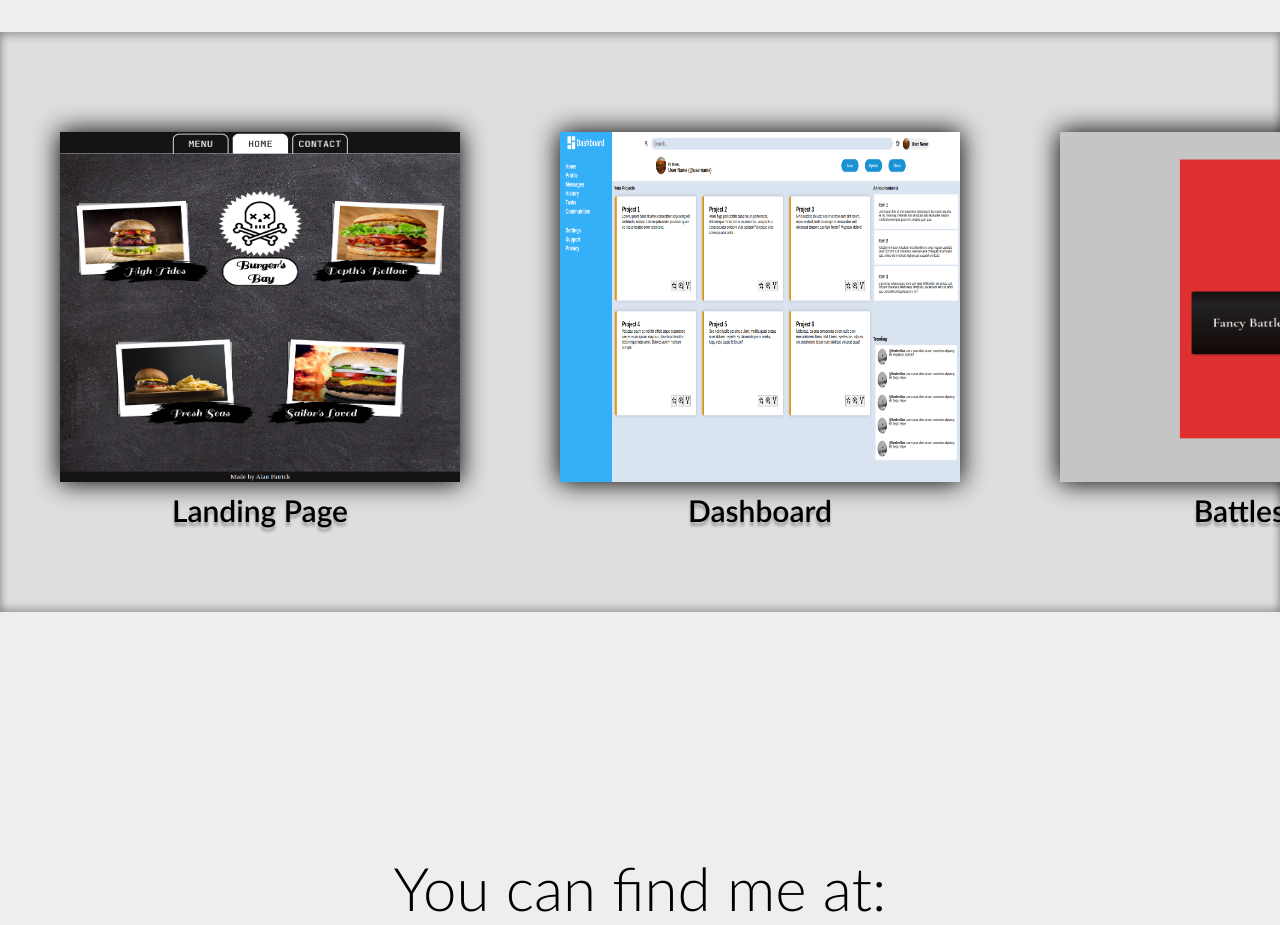
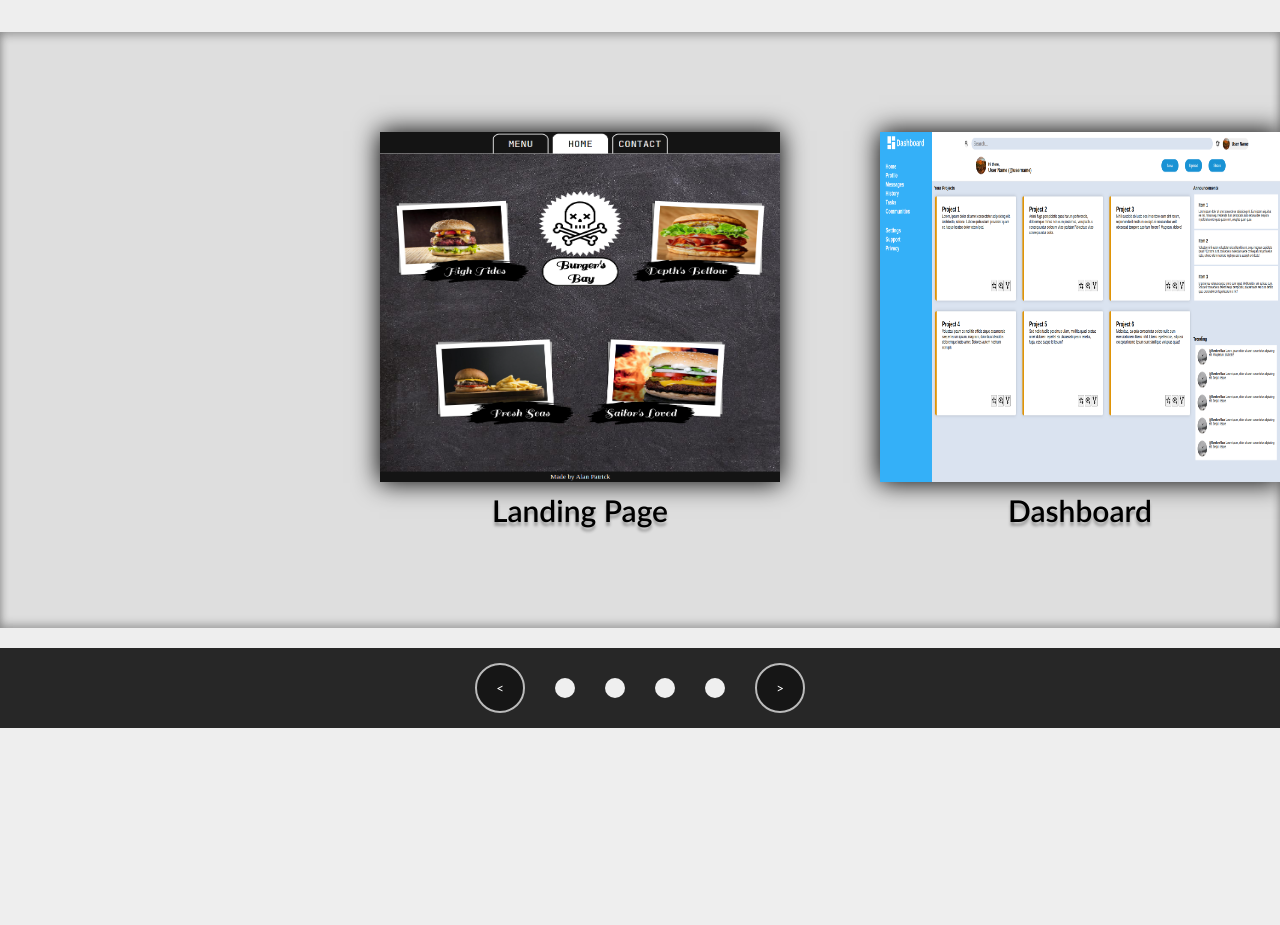
Before and after one commit to al-ptk/portfolio, a React (Create React App) app: page / in a window 1280 px wide. Shown: the part 2120-3045 px from the top of the page. Built offline with nearby package versions, Linux system fonts and the light colour scheme.

Commit message:
Create CarouselController Component

```diff
--- a/src/App.css
+++ b/src/App.css
@@ -4,6 +4,7 @@
 
 .App {
   background-color: #eee;
+  overflow-x: hidden;
 }
 
 main > section {
--- a/src/component/ProjectCarousel.jsx
+++ b/src/component/ProjectCarousel.jsx
@@ -1,12 +1,43 @@
+import { useEffect, useRef, useState } from 'react';
 import { getProjects } from '../data/projectsData';
 import './stylesheets/ProjectCarousel.css';
 
 const ProjectCarousel = (props) => {
+  const [index, setIndex] = useState(0);
+  const carousel = useRef(null);
+
+  const getPicWidth = () => {
+    return document.querySelector('.project-card img').width;
+  };
+
+  const centerCurrent = () => {
+    carousel.current.style.left = `calc(25vw - ${
+      (getPicWidth() + 100) * index
+    }px)`;
+  };
+
+  useEffect(() => {
+    centerCurrent();
+  }, [index]);
+
   return (
-    <div className="ProjectCarousel">
-      {getProjects().map((props, index) => (
-        <ProjectCard key={index} {...props} />
-      ))}
+    <div>
+      <div className="ProjectCarousel">
+        <div className="innerContainer" ref={carousel}>
+          {getProjects().map((props, index) => (
+            <ProjectCard key={index} {...props} />
+          ))}
+        </div>
+      </div>
+      <div className="CarouselController">
+        <button className="move-left">{'<'}</button>
+        {getProjects().map((props, index) => (
+          <button key={index} id={`b${index}`} onClick={() => setIndex(index)}>
+            {index}
+          </button>
+        ))}
+        <button className="move-right">{'>'}</button>
+      </div>
     </div>
   );
 };
--- a/src/component/stylesheets/ProjectCarousel.css
+++ b/src/component/stylesheets/ProjectCarousel.css
@@ -1,15 +1,16 @@
 .ProjectCarousel {
-  width: 100%;
-  height: 580px;
-
-  display: flex;
+  width: 100vw;
   padding: 100px 60px;
-  gap: 100px;
-  overflow-x: scroll;
-
   background-color: #dedede;
   box-shadow: inset 0px 4px 8px rgba(0, 0, 0, 0.25),
     inset 0px -4px 8px rgba(0, 0, 0, 0.25);
+}
+
+.ProjectCarousel .innerContainer {
+  display: flex;
+  position: relative;
+  gap: 100px;
+  transition: left 1s ease-in-out;
 }
 
 .project-card a {
@@ -28,6 +29,35 @@
   background-color: pink;
   display: inline-block;
   width: 400px;
-  height: 350px;
+  max-width: 80vw;
+  aspect-ratio: 8/7;
   box-shadow: 0px 0px 24px 1px rgba(0, 0, 0, 1);
 }
+
+.CarouselController {
+  margin-top: 20px;
+  height: 80px;
+  width: 100%;
+  background-color: #272727;
+  display: flex;
+  justify-content: center;
+  align-items: center;
+  gap: 30px;
+}
+
+.CarouselController button {
+  color: rgba(0, 0, 0, 0);
+  border-style: none;
+  width: 20px;
+  height: 20px;
+  border-radius: 50%;
+}
+
+button.move-left,
+button.move-right {
+  background-color: #161616;
+  border: 2px solid rgb(187, 187, 187);
+  color: rgba(255, 255, 255, 1);
+  width: 50px;
+  height: 50px;
+}
```
